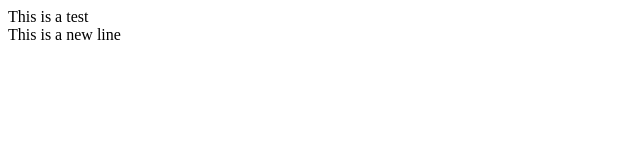
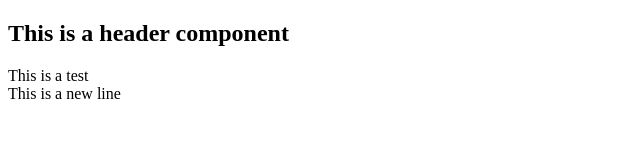
Before and after one commit to ojewaletope/test1, a plain HTML site: page index.html in a window 1280 px wide. Shown: the whole page, without its empty margins (0-640 px from the left). Drawn offline with Linux system fonts and the light colour scheme.

Commit message:
added an header component

```diff
--- a/index.html
+++ b/index.html
@@ -6,6 +6,9 @@
     <title>Document</title>
 </head>
 <body>
+    <header>
+        <h2>This is a header component</h2>
+    </header>
     <div>This is a test</div>
     <div>This is a new line</div>
 </body>
```
